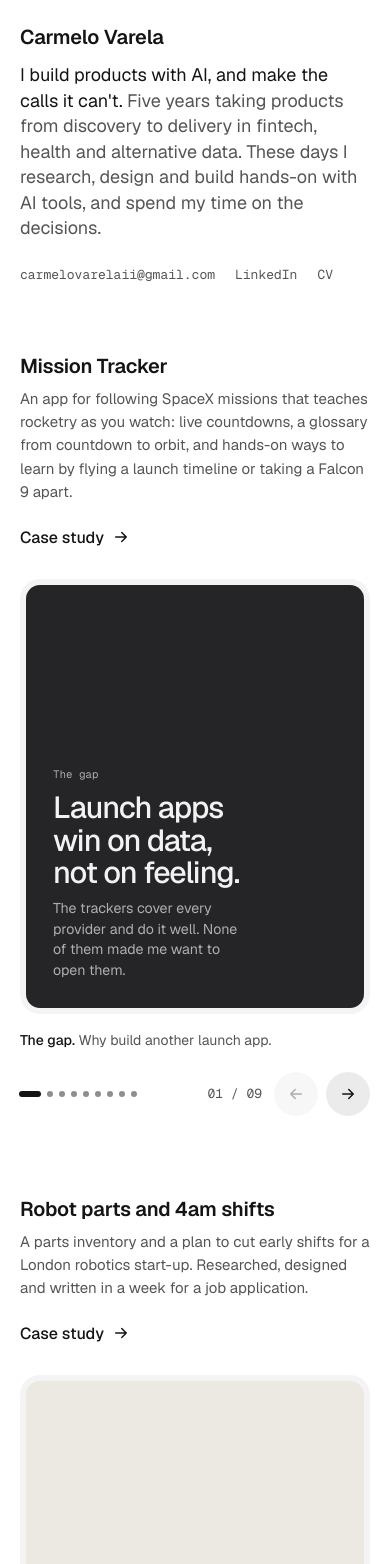
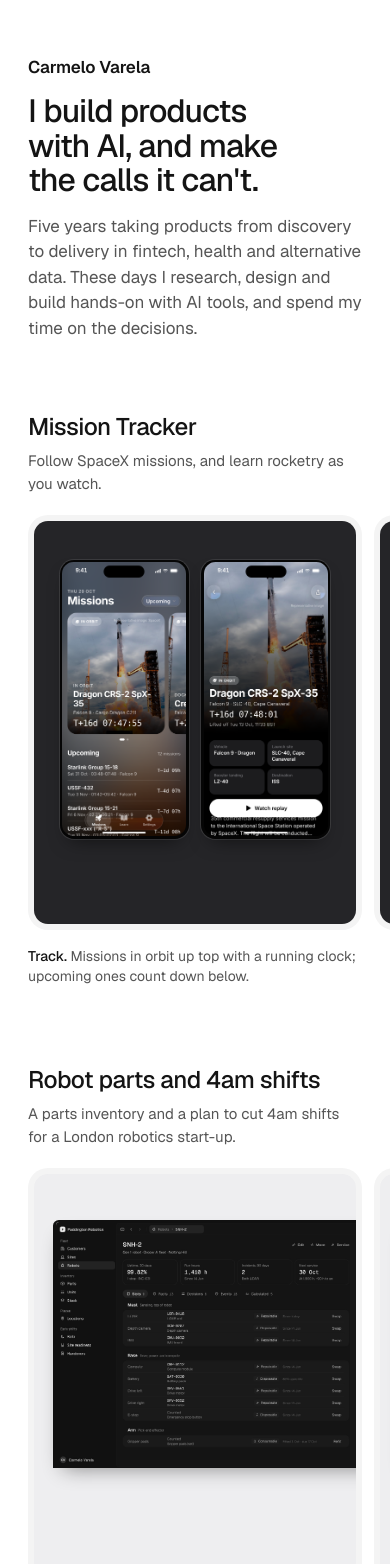
Before and after one commit to carmelovarela/portfolio, a Next.js app: page / in a window 390 px wide. Shown: the top 1564 px of the page. Built offline with nearby package versions, Linux system fonts and the light colour scheme.

Commit message:
Update the home page to the refined Home A3 design.

```diff
--- a/src/app/globals.css
+++ b/src/app/globals.css
@@ -1,22 +1,22 @@
-/* Ported from the Home A3 design (canvas: Portfolio · Carmelo Varela, page v1). */
+/* Ported from the Home A3 refined design (canvas: Portfolio · Carmelo Varela, page v1). */
 
 :root {
   --bg: #ffffff;
   --ink: #141414;
-  --card: #f5f5f5;
   --btn2: #ebebeb;
   --hover: #f0f0f0;
   --muted: #555555;
-  --muted2: #5c5c5c;
   --accent: #0b56b8;
   --accent-h: #073f88;
-  --line: #e5e5e5;
   --frame: #f4f4f4;
   --t-mt: #252528;
-  --t-rb: #ece9e3;
-  --t-cy: #f1ebe1;
+  --t-rb: #eeeef0;
+  --t-cy: #3d3935;
   --cell: rgba(20, 20, 20, 0.055);
-  --dot: #8f8f8f;
+  /* Text sits in a 720px column; slides are 1116px wide and centred in a full-width rail */
+  --text: 720px;
+  --slide: min(1116px, calc(100vw - 40px));
+  --side: max(20px, calc((100vw - 1116px) / 2));
   color-scheme: light;
 }
 
@@ -45,144 +45,89 @@ a:hover {
 }
 
 .mono,
-.links,
 .eb,
-.steps small,
-.ctr {
+.steps small {
   font-family: var(--font-geist-mono), ui-monospace, monospace;
 }
 
-/* Layout */
-.col {
-  max-width: 1180px;
+/* Text column */
+.inset {
   width: 100%;
+  max-width: calc(var(--text) + 64px);
   margin: 0 auto;
   padding: 0 32px;
 }
 
+/* Header: small name label, the intro line as the headline */
 .site-header {
-  max-width: 1180px;
+  max-width: calc(var(--text) + 64px);
   margin: 0 auto;
-  padding: 72px 32px 0;
+  padding: 120px 32px 0;
   display: flex;
   flex-direction: column;
-  gap: 14px;
+  gap: 16px;
 }
-.site-header h1 {
+.site-header .name {
   margin: 0;
-  font-size: 22px;
+  font-size: 17px;
   font-weight: 600;
-  letter-spacing: -0.2px;
+  letter-spacing: -0.01em;
 }
-.site-header .intro {
+.site-header .hero {
   margin: 0;
-  max-width: 640px;
-  font-size: 22px;
-  line-height: 1.4;
+  font-size: 46px;
+  line-height: 1.08;
+  font-weight: 500;
+  letter-spacing: -0.025em;
   text-wrap: balance;
 }
-.site-header .intro span {
+.site-header .sub {
+  margin: 0;
+  max-width: 600px;
+  font-size: 19px;
+  line-height: 1.5;
   color: var(--muted);
+  text-wrap: pretty;
 }
 
 .site-main {
-  padding: 96px 0 40px;
+  padding: 120px 0 40px;
   display: flex;
   flex-direction: column;
-  gap: 112px;
-}
-
-.site-footer {
-  max-width: 1180px;
-  margin: 0 auto;
-  padding: 56px 32px 40px;
-  display: flex;
-  justify-content: space-between;
-  flex-wrap: wrap;
-  gap: 12px;
-  font-size: 14.5px;
-  color: var(--muted);
-}
-.site-footer strong {
-  color: var(--ink);
-  font-weight: 600;
-}
-.site-footer .mono {
-  font-size: 13.5px;
-}
-
-/* Links */
-.links {
-  display: flex;
-  flex-wrap: wrap;
-  gap: 4px 22px;
-  font-size: 13.5px;
-}
-.links a {
-  color: var(--muted);
-  text-decoration: none;
-  min-height: 44px;
-  display: inline-flex;
-  align-items: center;
-}
-.links a:hover {
-  color: var(--ink);
-}
-
-.plink {
-  display: inline-flex;
-  align-items: center;
-  gap: 8px;
-  min-height: 44px;
-  color: var(--ink);
-  text-decoration: none;
-  font-weight: 500;
-  white-space: nowrap;
-}
-.plink:hover {
-  color: var(--accent);
+  gap: 128px;
 }
 
 /* Project sections */
 .proj-sec {
   display: flex;
   flex-direction: column;
-  gap: 24px;
+  gap: 28px;
 }
 .proj-head {
-  display: flex;
-  flex-wrap: wrap;
-  align-items: flex-end;
-  justify-content: space-between;
-  gap: 12px 40px;
-}
-.proj-head > div {
-  flex: 1 1 520px;
-  min-width: 0;
   display: flex;
   flex-direction: column;
   gap: 8px;
 }
 .proj-head h2 {
   margin: 0;
-  font-size: 22px;
-  font-weight: 600;
-  letter-spacing: -0.2px;
+  font-size: 30px;
+  line-height: 1.15;
+  font-weight: 500;
+  letter-spacing: -0.02em;
 }
 .proj-head p {
   margin: 0;
-  max-width: 640px;
-  font-size: 16px;
+  font-size: 17px;
   line-height: 1.55;
   color: var(--muted);
 }
 .deck {
   display: flex;
   flex-direction: column;
-  gap: 12px;
+  gap: 16px;
 }
 
-/* Carousel */
+/* Full-width rail: the current slide sits centred and its neighbours peek in from both edges */
 .rail {
   display: flex;
   gap: 32px;
@@ -191,19 +136,22 @@ a:hover {
   scrollbar-width: none;
   position: relative;
   overscroll-behavior-x: contain;
-  outline-offset: 4px;
+  padding-left: var(--side);
+  scroll-padding-inline: var(--side);
 }
 .rail::-webkit-scrollbar {
   display: none;
 }
+.rail::after {
+  content: "";
+  flex: none;
+  width: var(--side);
+}
 .sl {
   flex: none;
-  width: 100%;
+  width: var(--slide);
   margin: 0;
   scroll-snap-align: start;
-  display: flex;
-  flex-direction: column;
-  gap: 14px;
 }
 .fr {
   padding: 8px;
@@ -230,6 +178,9 @@ a:hover {
 }
 .tile.t-cy {
   background: var(--t-cy);
+  color: #f4f1ec;
+  --tm: #c9c2b8;
+  --cell: rgba(255, 255, 255, 0.08);
 }
 
 .ph-row {
@@ -397,63 +348,29 @@ a:hover {
   color: var(--tm);
 }
 
-/* Carousel controls */
+/* Controls: caption on the left under the title column, arrows on the right */
 .ctl {
   display: flex;
-  align-items: center;
+  align-items: flex-start;
   justify-content: space-between;
-  gap: 16px;
-  flex-wrap: wrap;
-}
-.ctl-r {
-  display: flex;
-  align-items: center;
-  gap: 18px;
-  min-width: 0;
+  gap: 24px;
 }
 .cap {
+  margin: 0;
+  max-width: 600px;
+  padding-top: 11px;
   font-size: 14px;
   line-height: 1.45;
   color: var(--muted);
-  min-width: 0;
 }
 .cap b {
   font-weight: 500;
   color: var(--ink);
 }
 .arws {
+  flex: none;
   display: flex;
   gap: 8px;
-}
-.dots {
-  display: flex;
-  align-items: center;
-  margin-left: -4px;
-}
-.dot {
-  border: 0;
-  background: none;
-  padding: 0 4px;
-  height: 44px;
-  cursor: pointer;
-  display: inline-flex;
-  align-items: center;
-  color: var(--ink);
-}
-.dot span {
-  display: block;
-  width: 6px;
-  height: 6px;
-  border-radius: 3px;
-  background: var(--dot);
-  transition: width 0.3s cubic-bezier(0.2, 0.8, 0.2, 1), background 0.3s;
-}
-.dot:hover span {
-  background: var(--muted);
-}
-.dot.on span {
-  width: 22px;
-  background: var(--ink);
 }
 .arw {
   flex: none;
@@ -475,28 +392,73 @@ a:hover {
   opacity: 0.35;
   cursor: default;
 }
-.ctr {
-  font-size: 13px;
+
+/* Footer with a next step */
+.site-footer {
+  padding-top: 72px;
+  padding-bottom: 56px;
+  display: flex;
+  justify-content: space-between;
+  align-items: flex-end;
+  flex-wrap: wrap;
+  gap: 16px;
+  font-size: 15px;
+}
+.foot-id {
+  display: flex;
+  flex-direction: column;
+  gap: 4px;
+}
+.foot-id strong {
+  font-weight: 600;
+}
+.foot-id .mono {
+  font-size: 13.5px;
   color: var(--muted);
-  font-variant-numeric: tabular-nums;
-  white-space: nowrap;
+}
+.foot-links {
+  display: flex;
+  flex-wrap: wrap;
+  gap: 4px 24px;
+}
+.foot-links a {
+  display: inline-flex;
+  align-items: center;
+  gap: 6px;
+  min-height: 44px;
+  color: var(--ink);
+  text-decoration: none;
+  font-weight: 500;
+}
+.foot-links a:hover {
+  color: var(--accent);
 }
 
 /* Focus */
-.plink:focus-visible,
 .arw:focus-visible,
-.links a:focus-visible,
+.foot-links a:focus-visible,
 .rail:focus-visible {
   outline: 2px solid var(--accent);
   outline-offset: 2px;
 }
-.dot:focus-visible {
-  outline: 2px solid var(--accent);
-  outline-offset: -6px;
-  border-radius: 8px;
-}
 
 /* Case study stub pages */
+.plink {
+  display: inline-flex;
+  align-items: center;
+  gap: 8px;
+  min-height: 44px;
+  color: var(--ink);
+  text-decoration: none;
+  font-weight: 500;
+}
+.plink:hover {
+  color: var(--accent);
+}
+.plink:focus-visible {
+  outline: 2px solid var(--accent);
+  outline-offset: 2px;
+}
 .stub {
   max-width: 1180px;
   margin: 0 auto;
@@ -519,8 +481,12 @@ a:hover {
   color: var(--muted);
 }
 
-/* Phone width (matches the Home A3 mobile artboard) */
+/* Phone width */
 @media (max-width: 760px) {
+  :root {
+    --slide: calc(100vw - 56px);
+    --side: 28px;
+  }
   .tile {
     aspect-ratio: 4/5;
   }
@@ -592,39 +558,34 @@ a:hover {
     font-size: 3.4cqi;
   }
 
+
   .site-header {
-    padding: 24px 20px 0;
-    gap: 12px;
+    padding: 56px 28px 0;
   }
-  .site-header h1 {
-    font-size: 20px;
+  .site-header .hero {
+    font-size: 32px;
   }
-  .site-header .intro {
-    font-size: 18px;
-    line-height: 1.42;
+  .site-header .sub {
+    font-size: 17px;
   }
-  .site-header .links {
-    gap: 0 20px;
-    font-size: 13px;
+  .inset {
+    padding: 0 28px;
   }
   .site-main {
-    padding: 56px 0 24px;
+    padding: 72px 0 24px;
     gap: 80px;
-  }
-  .col {
-    padding: 0 20px;
   }
   .proj-sec {
     gap: 20px;
   }
   .proj-head h2 {
-    font-size: 20px;
+    font-size: 24px;
   }
   .proj-head p {
     font-size: 15px;
   }
   .rail {
-    gap: 20px;
+    gap: 12px;
   }
   .fr {
     padding: 6px;
@@ -633,44 +594,17 @@ a:hover {
   .tile {
     border-radius: 14px;
   }
-  .ctl {
-    display: grid;
-    grid-template-columns: minmax(0, 1fr) auto auto;
-    grid-template-areas: "cap cap cap" "dots ctr arws";
-    align-items: center;
-    column-gap: 12px;
-    row-gap: 4px;
+  .cap {
+    padding-top: 0;
   }
-  .ctl-r {
-    display: contents;
-  }
-  .ctl .dots {
-    grid-area: dots;
-  }
-  .ctl .cap {
-    grid-area: cap;
-    min-height: 42px;
-    padding-top: 4px;
-  }
-  .ctl .ctr {
-    grid-area: ctr;
-  }
-  .ctl .arws {
-    grid-area: arws;
-  }
-  .ctl .dot {
-    padding: 0 3px;
+  .arws {
+    display: none;
   }
   .site-footer {
-    padding: 56px 20px 32px;
+    padding-top: 56px;
+    padding-bottom: 40px;
   }
   .stub {
     padding: 48px 20px 80px;
   }
 }
-
-@media (prefers-reduced-motion: reduce) {
-  .dot span {
-    transition: none;
-  }
-}
--- a/src/app/page.tsx
+++ b/src/app/page.tsx
@@ -6,19 +6,12 @@ export default function Home() {
   return (
     <>
       <header className="site-header">
-        <h1>Carmelo Varela</h1>
-        <p className="intro">
-          I build products with AI, and make the calls it can&apos;t.{" "}
-          <span>
-            Five years taking products from discovery to delivery in fintech, health and alternative data. These days I
-            research, design and build hands-on with AI tools, and spend my time on the decisions.
-          </span>
+        <p className="name">Carmelo Varela</p>
+        <h1 className="hero">I build products with AI, and make the calls it can&apos;t.</h1>
+        <p className="sub">
+          Five years taking products from discovery to delivery in fintech, health and alternative data. These days I
+          research, design and build hands-on with AI tools, and spend my time on the decisions.
         </p>
-        <nav className="links" aria-label="Contact">
-          <a href="mailto:carmelovarelaii@gmail.com">carmelovarelaii@gmail.com</a>
-          <a href="https://www.linkedin.com/in/carmelovarela/">LinkedIn</a>
-          <a href="#cv">CV</a>
-        </nav>
       </header>
       <main className="site-main">
         {projects.map((p) => (
--- a/src/components/Carousel.tsx
+++ b/src/components/Carousel.tsx
@@ -4,10 +4,11 @@ import { useEffect, useRef, useState } from "react";
 import type { Project } from "@/content/projects";
 import { SlideTile } from "./SlideTile";
 
-const two = (x: number) => (x < 10 ? "0" : "") + x;
-
 const reduceMotion = () =>
   typeof window !== "undefined" && window.matchMedia("(prefers-reduced-motion: reduce)").matches;
+
+// The rail is full width with a side inset (scroll-padding) so the current slide sits centred.
+const inset = (el: HTMLElement) => parseFloat(getComputedStyle(el).scrollPaddingLeft) || 0;
 
 function Arrow({ dir }: { dir: "prev" | "next" }) {
   return (
@@ -30,7 +31,7 @@ export function Carousel({ project }: { project: Project }) {
     const child = el?.children[j] as HTMLElement | undefined;
     if (!el || !child) return;
     // The rail is position: relative, so offsetLeft is measured from the rail itself.
-    el.scrollTo({ left: child.offsetLeft, behavior: reduceMotion() ? "auto" : "smooth" });
+    el.scrollTo({ left: child.offsetLeft - inset(el), behavior: reduceMotion() ? "auto" : "smooth" });
     setI(j);
   };
 
@@ -40,17 +41,17 @@ export function Carousel({ project }: { project: Project }) {
     raf.current = requestAnimationFrame(() => {
       const el = rail.current;
       if (!el) return;
+      const pad = inset(el);
       let best = 0;
       let bd = Infinity;
       Array.from(el.children).forEach((c, n) => {
-        const d = Math.abs((c as HTMLElement).offsetLeft - el.scrollLeft);
+        const d = Math.abs((c as HTMLElement).offsetLeft - pad - el.scrollLeft);
         if (d < bd) {
           bd = d;
           best = n;
         }
       });
-      if (el.scrollLeft + el.clientWidth >= el.scrollWidth - 2 && bd > 8) best = el.children.length - 1;
-      setI(best);
+      setI(Math.min(best, slides.length - 1));
     });
   };
 
@@ -58,7 +59,7 @@ export function Carousel({ project }: { project: Project }) {
   const n = slides.length;
 
   return (
-    <div className="col deck">
+    <div className="deck">
       <div className="rail" ref={rail} tabIndex={0} role="region" aria-label={`${title} slides`} onScroll={onScroll}>
         {slides.map((s, j) => (
           <figure className={j === i ? "sl on" : "sl"} key={`${key}-${j}`} aria-label={`Slide ${j + 1} of ${n}: ${s.cap}`}>
@@ -66,38 +67,19 @@ export function Carousel({ project }: { project: Project }) {
           </figure>
         ))}
       </div>
-      <div className="ctl">
-        <div className="dots" role="group" aria-label="Choose a slide">
-          {slides.map((s, j) => (
-            <button
-              type="button"
-              key={j}
-              className={j === i ? "dot on" : "dot"}
-              aria-label={`Slide ${j + 1}: ${s.cap.replace(/\.$/, "")}`}
-              aria-current={j === i}
-              onClick={() => go(j)}
-            >
-              <span />
-            </button>
-          ))}
-        </div>
-        <div className="ctl-r">
-          <span className="cap" aria-live="polite">
+      <div className="inset ctl">
+        <p className="cap" aria-live="polite">
           <b>{cur.cap}</b> {cur.capText}
-          </span>
-          <span className="ctr">
-            {two(i + 1)} / {two(n)}
-          </span>
+        </p>
         <div className="arws">
-            <button type="button" className="arw" aria-label="Previous slide" disabled={i === 0} onClick={() => go(Math.max(0, i - 1))}>
+          <button type="button" className="arw" aria-label={`Previous ${title} slide`} disabled={i === 0} onClick={() => go(Math.max(0, i - 1))}>
             <Arrow dir="prev" />
           </button>
-            <button type="button" className="arw" aria-label="Next slide" disabled={i === n - 1} onClick={() => go(Math.min(n - 1, i + 1))}>
+          <button type="button" className="arw" aria-label={`Next ${title} slide`} disabled={i === n - 1} onClick={() => go(Math.min(n - 1, i + 1))}>
             <Arrow dir="next" />
           </button>
         </div>
       </div>
     </div>
-    </div>
   );
 }
--- a/src/components/ProjectSection.tsx
+++ b/src/components/ProjectSection.tsx
@@ -1,4 +1,3 @@
-import Link from "next/link";
 import type { Project } from "@/content/projects";
 import { Carousel } from "./Carousel";
 
@@ -6,17 +5,9 @@ export function ProjectSection({ project }: { project: Project }) {
   const h = `h-${project.key}`;
   return (
     <section className="proj-sec" aria-labelledby={h}>
-      <div className="col proj-head">
-        <div>
-          <h2 id={h}>{project.title}</h2>
-          <p>{project.blurb}</p>
-        </div>
-        <Link className="plink" href={`/work/${project.slug}`}>
-          Case study
-          <svg width="18" height="18" viewBox="0 0 24 24" fill="none" stroke="currentColor" strokeWidth="2" strokeLinecap="round" strokeLinejoin="round" aria-hidden="true">
-            <path d="M5 12h14M13 6l6 6-6 6" />
-          </svg>
-        </Link>
+      <div className="inset proj-head">
+        <h2 id={h}>{project.title}</h2>
+        <p>{project.blurb}</p>
       </div>
       <Carousel project={project} />
     </section>
--- a/src/components/SiteFooter.tsx
+++ b/src/components/SiteFooter.tsx
@@ -1,8 +1,19 @@
 export function SiteFooter() {
   return (
-    <footer className="site-footer">
-      <strong>Carmelo Varela</strong>
-      <span className="mono">London, United Kingdom</span>
+    <footer className="site-footer inset">
+      <div className="foot-id">
+        <strong>Carmelo Varela</strong>
+        <span className="mono">London, United Kingdom</span>
+      </div>
+      <nav className="foot-links" aria-label="Contact">
+        <a href="mailto:carmelovarelaii@gmail.com">
+          Get in touch
+          <svg width="16" height="16" viewBox="0 0 24 24" fill="none" stroke="currentColor" strokeWidth="2" strokeLinecap="round" strokeLinejoin="round" aria-hidden="true">
+            <path d="M5 12h14M13 6l6 6-6 6" />
+          </svg>
+        </a>
+        <a href="https://www.linkedin.com/in/carmelovarela/">LinkedIn</a>
+      </nav>
     </footer>
   );
 }
--- a/src/content/projects.ts
+++ b/src/content/projects.ts
@@ -1,4 +1,4 @@
-// Project content for the home page decks, ported from the Home A3 design.
+// Project content for the home page decks, ported from the Home A3 refined design.
 
 export type Img = { src: string; alt: string; width: number; height: number };
 export type Item = { n?: string; big: string; label: string };
@@ -22,16 +22,8 @@ export const projects: Project[] = [
     "key": "mt",
     "slug": "mission-tracker",
     "title": "Mission Tracker",
-    "blurb": "An app for following SpaceX missions that teaches rocketry as you watch: live countdowns, a glossary from countdown to orbit, and hands-on ways to learn by flying a launch timeline or taking a Falcon 9 apart.",
+    "blurb": "Follow SpaceX missions, and learn rocketry as you watch.",
     "slides": [
-      {
-        "kind": "text",
-        "eyebrow": "The gap",
-        "title": "Launch apps win on data, not on feeling.",
-        "text": "The trackers cover every provider and do it well. None of them made me want to open them.",
-        "cap": "The gap.",
-        "capText": "Why build another launch app."
-      },
       {
         "kind": "phone",
         "imgs": [
@@ -63,35 +55,6 @@ export const projects: Project[] = [
         ],
         "cap": "Upcoming.",
         "capText": "A live countdown to the launch window, and the webcast one tap away."
-      },
-      {
-        "kind": "steps",
-        "eyebrow": "What it’s for",
-        "title": "Four goals, set before any design",
-        "items": [
-          {
-            "n": "01",
-            "big": "Track",
-            "label": "Never miss a launch."
-          },
-          {
-            "n": "02",
-            "big": "Learn",
-            "label": "Understand what’s happening, and why."
-          },
-          {
-            "n": "03",
-            "big": "Engage",
-            "label": "Build a relationship with launches."
-          },
-          {
-            "n": "04",
-            "big": "Dogfood",
-            "label": "Usable daily on my own iPhone."
-          }
-        ],
-        "cap": "The goals.",
-        "capText": "Set before any design work began."
       },
       {
         "kind": "phone",
@@ -145,14 +108,6 @@ export const projects: Project[] = [
         "capText": "Take a Falcon 9 apart, then put a flight’s events in order."
       },
       {
-        "kind": "text",
-        "eyebrow": "Decision 03",
-        "title": "Missions, not launches.",
-        "text": "A launch is an event; a mission carries on into orbit, docking and landing. The cost: a less familiar word to learn.",
-        "cap": "A decision.",
-        "capText": "Naming the thing the app follows."
-      },
-      {
         "kind": "stats",
         "eyebrow": "In numbers",
         "items": [
@@ -178,16 +133,8 @@ export const projects: Project[] = [
     "key": "rb",
     "slug": "robot-parts",
     "title": "Robot parts and 4am shifts",
-    "blurb": "A parts inventory and a plan to cut early shifts for a London robotics start-up. Researched, designed and written in a week for a job application.",
+    "blurb": "A parts inventory and a plan to cut 4am shifts for a London robotics start-up.",
     "slides": [
-      {
-        "kind": "text",
-        "eyebrow": "The frame",
-        "title": "One 4am stop connects both questions.",
-        "text": "Where the parts are, and how often someone has to be in a store at 4am, are two sides of the same moment.",
-        "cap": "The frame.",
-        "capText": "Two questions from the job advert, treated as one."
-      },
       {
         "kind": "web",
         "cap": "What’s on each robot.",
@@ -209,36 +156,6 @@ export const projects: Project[] = [
           "width": 2160,
           "height": 1350
         }
-      },
-      {
-        "kind": "steps",
-        "eyebrow": "Decisions",
-        "title": "Six calls, each with a cost",
-        "small": true,
-        "items": [
-          {
-            "n": "01",
-            "big": "A spreadsheet before software",
-            "label": "Cost: a month of scanning discipline."
-          },
-          {
-            "n": "02",
-            "big": "Serials only where they matter",
-            "label": "Cost: the split is a first guess."
-          },
-          {
-            "n": "03",
-            "big": "The robot is a location",
-            "label": "Cost: more modelling up front."
-          },
-          {
-            "n": "04",
-            "big": "Earn fewer 4am shifts",
-            "label": "Cost: slower than dropping shifts."
-          }
-        ],
-        "cap": "The decisions.",
-        "capText": "The costs are the part worth talking through."
       },
       {
         "kind": "web",
@@ -298,7 +215,7 @@ export const projects: Project[] = [
     "key": "cy",
     "slug": "carry",
     "title": "Carry and distribution engine",
-    "blurb": "How I'd take carry and payouts out of a spreadsheet at Odin, a London SPV platform. A paper, a tested calculation and a clickable demo, made for a job application.",
+    "blurb": "Taking carry and payouts out of a spreadsheet at Odin, a London SPV platform.",
     "slides": [
       {
         "kind": "sheet",
@@ -311,35 +228,6 @@ export const projects: Project[] = [
           "width": 794,
           "height": 1122
         }
-      },
-      {
-        "kind": "steps",
-        "eyebrow": "Carry, worked by hand",
-        "title": "Four friends, one exit",
-        "items": [
-          {
-            "n": "1 · In",
-            "big": "£10,000",
-            "label": "Four friends’ stake is sold."
-          },
-          {
-            "n": "2 · Back first",
-            "big": "£4,000",
-            "label": "Each gets their £1,000 back."
-          },
-          {
-            "n": "3 · Carry",
-            "big": "£1,200",
-            "label": "20% of the £6,000 profit, to Lena."
-          },
-          {
-            "n": "4 · The rest",
-            "big": "£4,800",
-            "label": "Split four ways, £1,200 each."
-          }
-        ],
-        "cap": "Learning it first.",
-        "capText": "One small exit, worked by hand to get the order right."
       },
       {
         "kind": "web",
@@ -409,6 +297,17 @@ export const projects: Project[] = [
         }
       },
       {
+        "kind": "web",
+        "cap": "Exited Investment Letter.",
+        "capText": "What an investor sees: his number first, then how it was reached.",
+        "img": {
+          "src": "/work/522b2b8f1dc5991947f97714e462c7ec.png",
+          "alt": "Exited Investment Letter for an investor",
+          "width": 1440,
+          "height": 900
+        }
+      },
+      {
         "kind": "stats",
         "eyebrow": "Proof",
         "items": [
@@ -427,17 +326,6 @@ export const projects: Project[] = [
         ],
         "cap": "Tested first.",
         "capText": "The careless reader is the useful result."
-      },
-      {
-        "kind": "web",
-        "cap": "Exited Investment Letter.",
-        "capText": "What an investor sees: his number first, then how it was reached.",
-        "img": {
-          "src": "/work/522b2b8f1dc5991947f97714e462c7ec.png",
-          "alt": "Exited Investment Letter for an investor",
-          "width": 1440,
-          "height": 900
-        }
       }
     ]
   }
```
Lines whose indentation alone changed are shown as unchanged.
